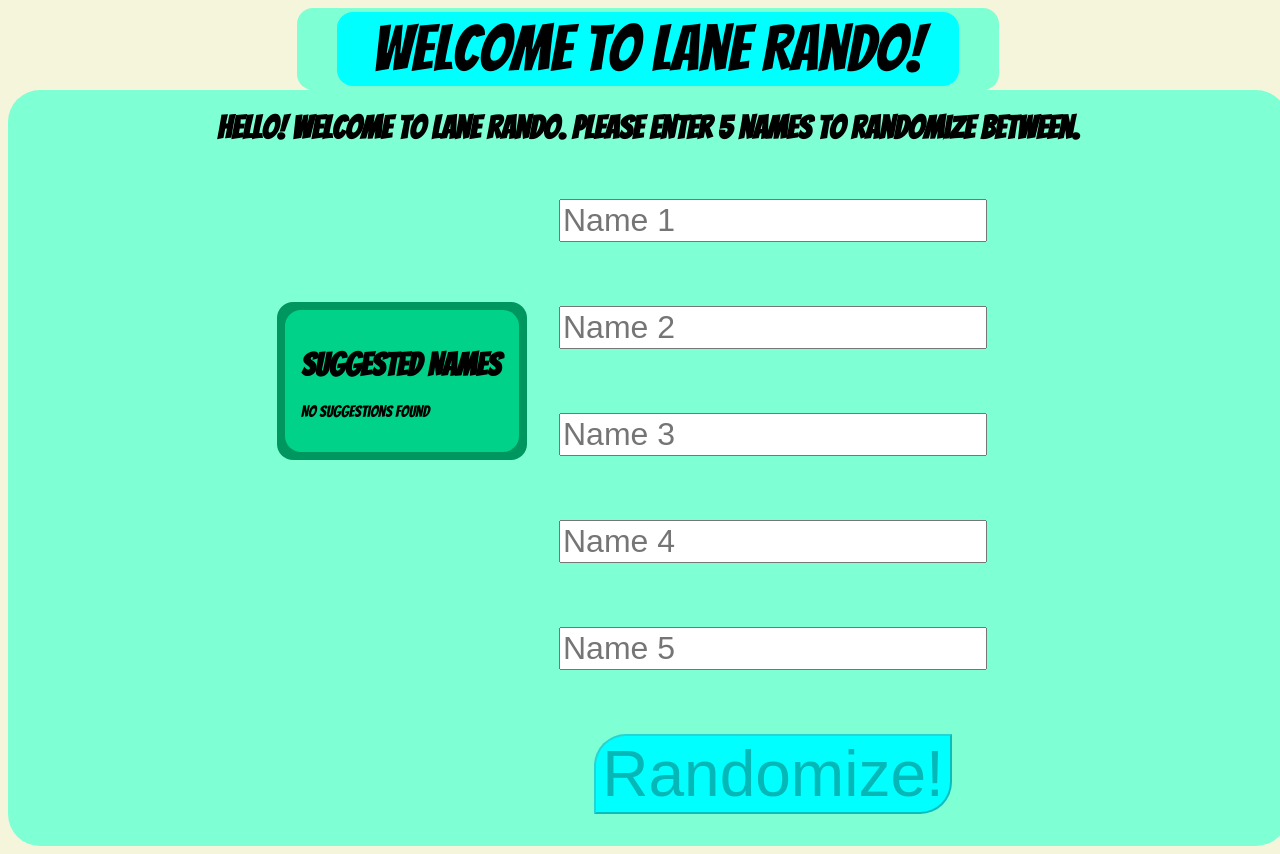
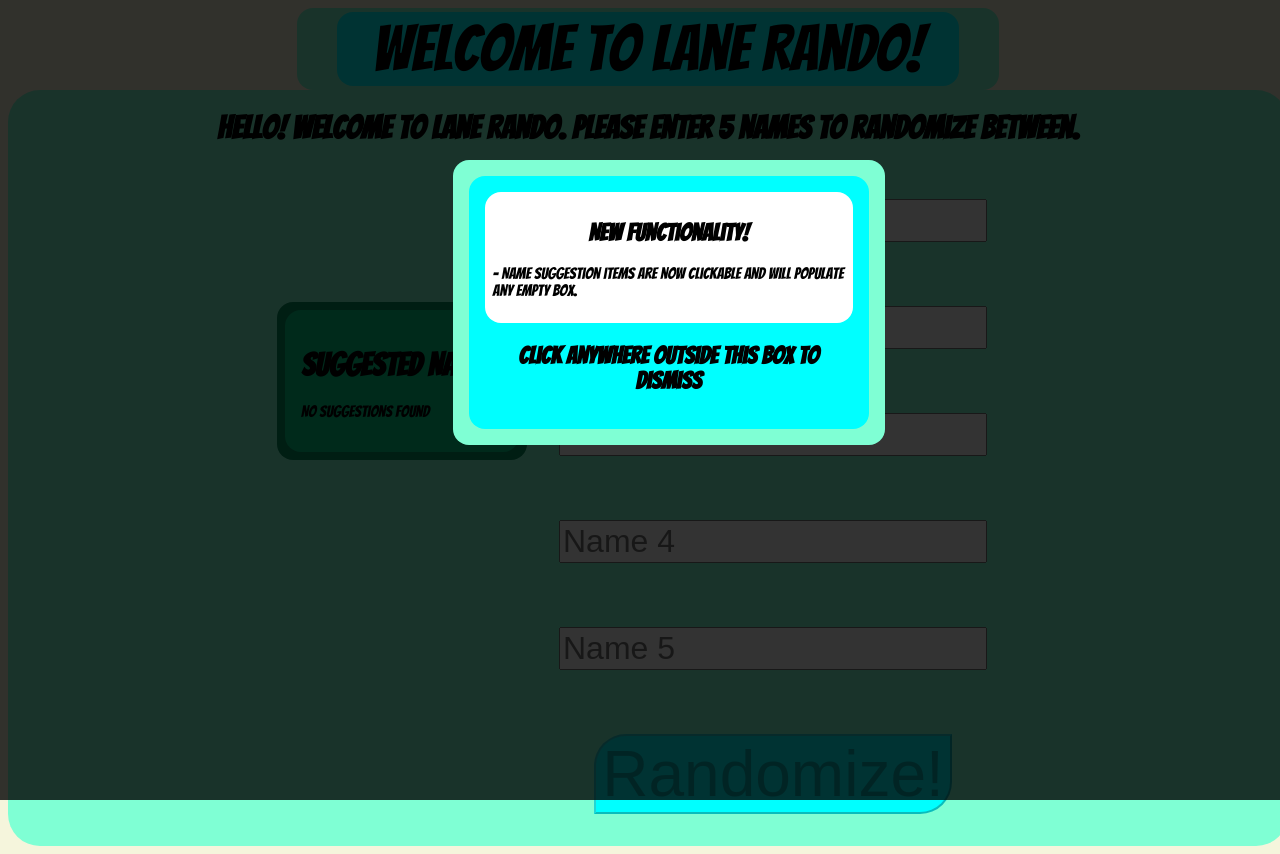
Before and after one commit to Poss111/LaneRando, an Angular app: page / in a window 1280 px wide. Built offline with nearby package versions, Linux system fonts and the light colour scheme; a web font is replaced by a local one.

Commit message:
Adding new functionality pop up - Daniel

```diff
--- a/src/app/app.component.html
+++ b/src/app/app.component.html
@@ -10,3 +10,4 @@
     <router-outlet></router-outlet>
   </div>
 </div>
+<app-whats-new></app-whats-new>
--- a/src/app/app.module.ts
+++ b/src/app/app.module.ts
@@ -7,13 +7,15 @@ import { RandomPickComponent } from './components/random-pick/random-pick.compon
 import { EntryComponent } from './components/entry/entry.component';
 import {FormsModule} from '@angular/forms';
 import { NameSuggestionComponent } from './components/name-suggestion/name-suggestion.component';
+import { WhatsNewComponent } from './components/whats-new/whats-new.component';
 
 @NgModule({
   declarations: [
     AppComponent,
     RandomPickComponent,
     EntryComponent,
-    NameSuggestionComponent
+    NameSuggestionComponent,
+    WhatsNewComponent
   ],
     imports: [
         BrowserModule,
--- /dev/null
+++ b/src/app/components/whats-new/whats-new.component.css
@@ -0,0 +1,45 @@
+.outer-box {
+  padding: 1em;
+  background-color: aquamarine;
+  border-radius: 1em;
+  width: 25em;
+}
+
+.inner-box {
+  background-color: aqua;
+  padding: 1em;
+  border-radius: 1em;
+}
+
+.text-container {
+  background-color: white;
+  padding: 0.5em;
+  border-radius: 1em;
+  overflow: hidden;
+  overflow-y: scroll;
+  max-height: 15em;
+}
+
+.overlay {
+  position: absolute;
+  top: 0;
+  left: 0;
+  z-index: 99;
+  background: rgba(0,0,0,0.8);
+  width: 100%;
+  height: 100%;
+}
+
+.modal-container {
+  position: fixed;
+  top: 20%;
+  left: 50%;
+  width: auto;
+  margin-left: -187.5px;
+  text-align: center;
+  z-index: 100;
+}
+
+p {
+  text-align: left;
+}
--- /dev/null
+++ b/src/app/components/whats-new/whats-new.component.html
@@ -0,0 +1,12 @@
+<div class="overlay" (click)="hideModal()" *ngIf="showOverlay"></div>
+<div class="modal-container" *ngIf="showOverlay">
+  <div class="outer-box">
+    <div class="inner-box">
+      <div class="text-container">
+        <h2>New Functionality!</h2>
+        <p>- Name suggestion items are now clickable and will populate any empty box.</p>
+      </div>
+      <h2>Click anywhere outside this box to dismiss</h2>
+    </div>
+  </div>
+</div>
--- /dev/null
+++ b/src/app/components/whats-new/whats-new.component.ts
@@ -0,0 +1,23 @@
+import { Component, OnInit } from '@angular/core';
+
+@Component({
+  selector: 'app-whats-new',
+  templateUrl: './whats-new.component.html',
+  styleUrls: ['./whats-new.component.css']
+})
+export class WhatsNewComponent implements OnInit {
+  showOverlay: boolean;
+
+  constructor() { }
+
+  ngOnInit(): void {
+    if (!window.localStorage.getItem('patchNotesShown')) {
+      this.showOverlay = true;
+    }
+  }
+
+  hideModal(): void {
+    this.showOverlay = false;
+    window.localStorage.setItem('patchNotesShown', 'true');
+  }
+}
```
Also changed, not shown: 1 other file (tests, documents, lock files or other folders).
